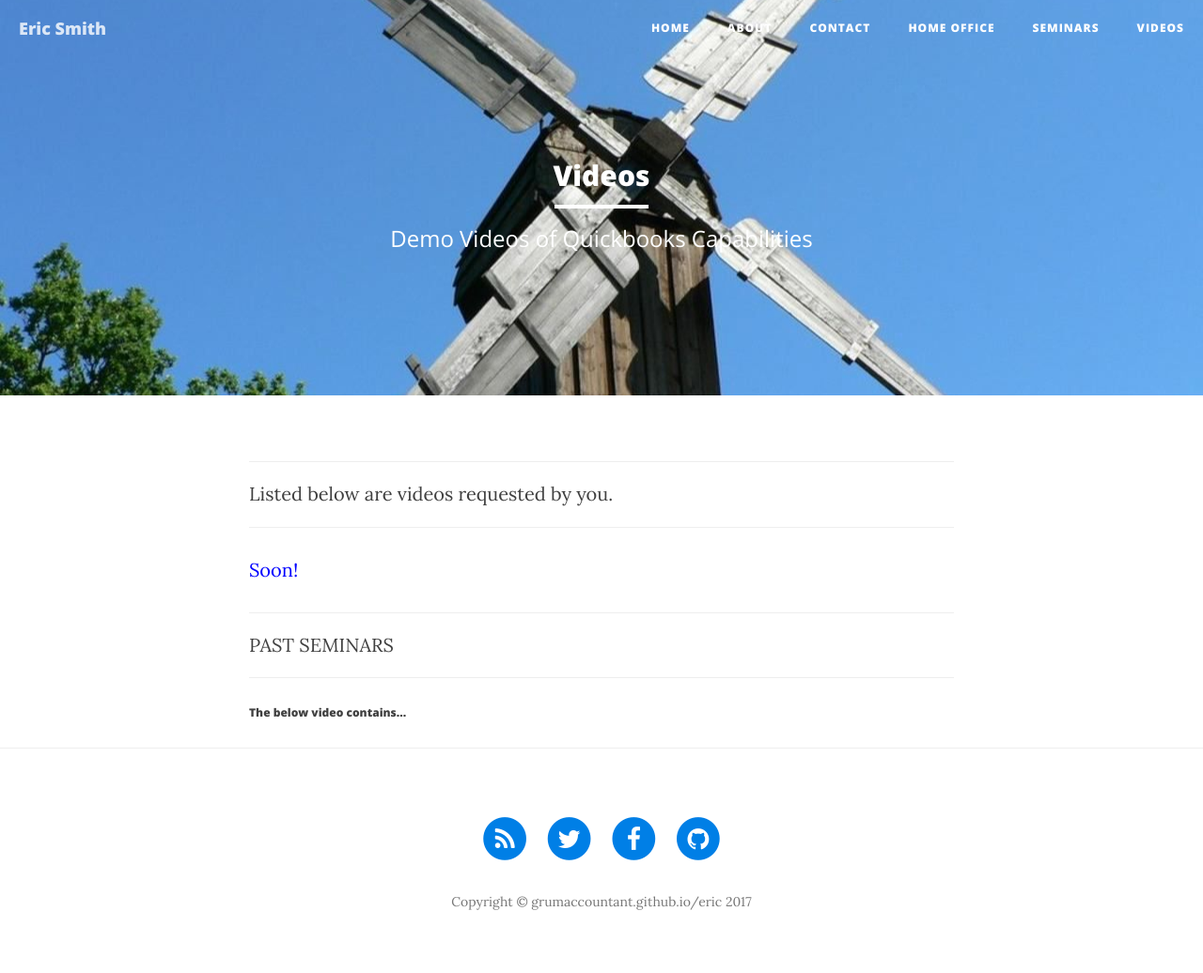
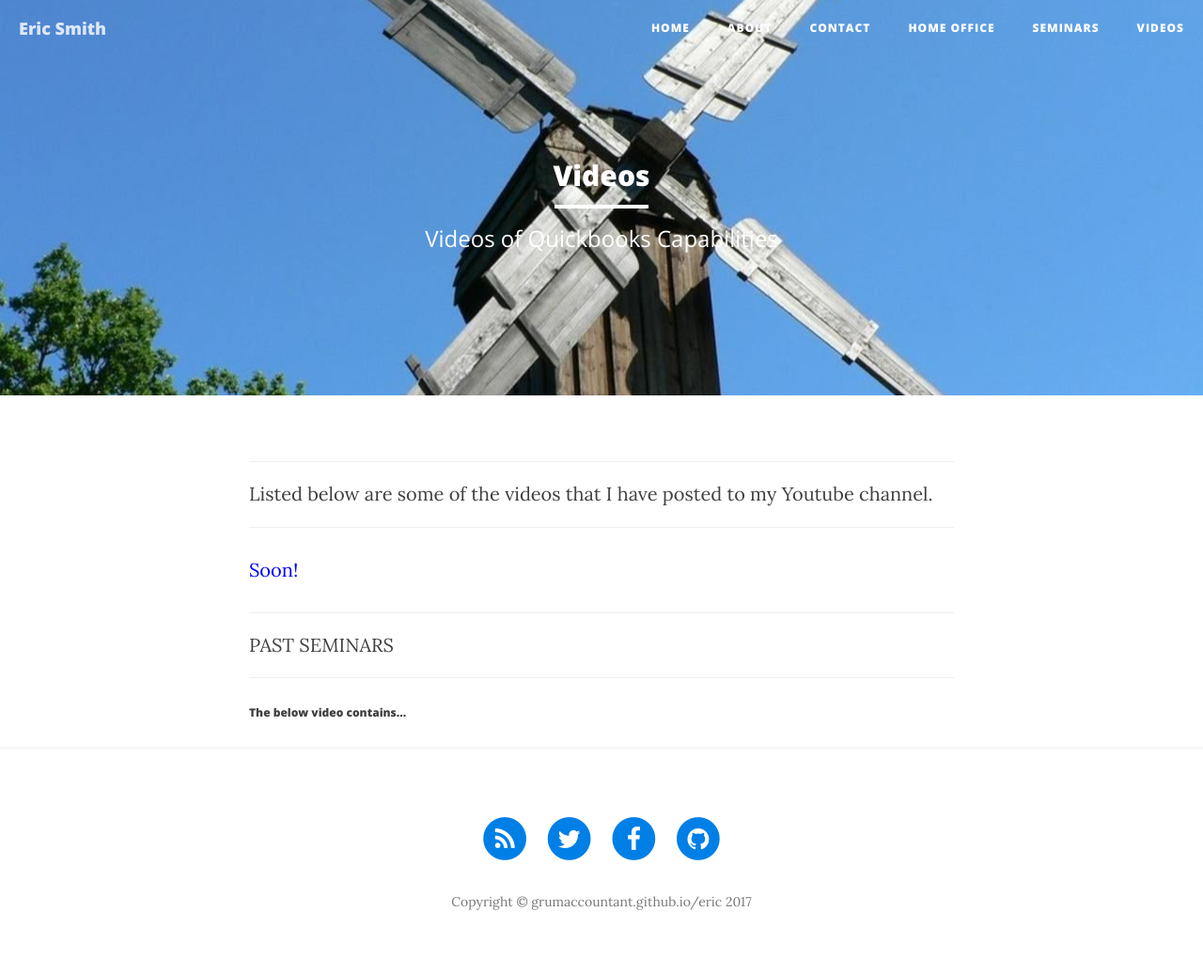
Before and after one commit to grumaccountant/eric, a Jekyll site: the page built from videos.html, in a window 1280 px wide. Shown: the whole page at 94% size. Built offline with Jekyll 4.4.1, drawn with Linux system fonts in a browser that asks for light colours; nearby versions of some CDN libraries.

Commit message:
Update videos.html

```diff
--- a/videos.html
+++ b/videos.html
@@ -1,7 +1,7 @@
 ---
 layout: page
 title: "Videos"
-description: "Demo Videos of Quickbooks Capabilities"
+description: "Videos of Quickbooks Capabilities"
 header-img: "img/vid-bg.jpg"
 ---
 
@@ -9,7 +9,7 @@ header-img: "img/vid-bg.jpg"
   <div class="row">
     <div class="col-xs-13">
 <hr>
-Listed below are videos requested by you.<hr>
+Listed below are some of the videos that I have posted to my Youtube channel.<hr>
 <p>
 <p>
 <font color="blue">Soon!</font>
```
